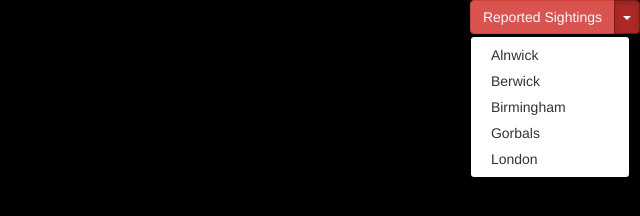
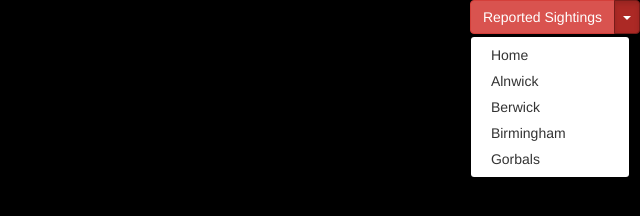
Before and after one commit to bec2/vampiretracker.tech, a plain HTML site: page london.html in a window 1280 px wide. Both pictures are taken after a click on the button 1267 px from the left and 17 px from the top of the page. Shown: the full height of the page, 640-1280 px from the left. Drawn offline with nearby package versions, Linux system fonts and the light colour scheme.

Commit message:
links work

```diff
--- a/london.html
+++ b/london.html
@@ -17,11 +17,11 @@
       <span class="caret"></span>
     </button>
     <ul class="dropdown-menu" role="menu">
-      <li><a href="#">Alnwick</a></li>
-      <li><a href="#">Berwick</a></li>
-      <li><a href="#">Birmingham</a></li>
-      <li><a href="#">Gorbals</a></li>
-      <li><a href="#">London</a></li>
+      <li><a href="index.html">Home</a></li>
+      <li><a href="alnwick.html">Alnwick</a></li>
+      <li><a href="berwick.html">Berwick</a></li>
+      <li><a href="birmingham.html">Birmingham</a></li>
+      <li><a href="gorbals.html">Gorbals</a></li>
     </ul>
   </div>
 </div>
```
Also changed, not shown: alnwick.html (+5 -5 lines), berwick.html (+5 -5 lines), birmingham.html (+5 -5 lines), gorbals.html (+5 -5 lines), index.html (+4 -4 lines).
